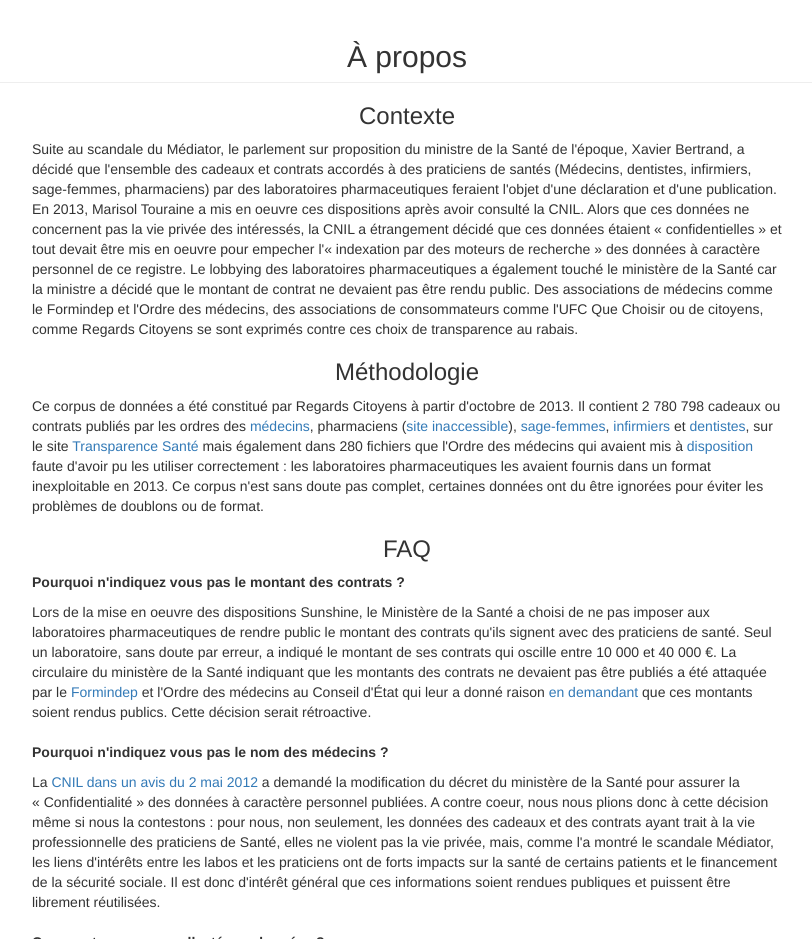
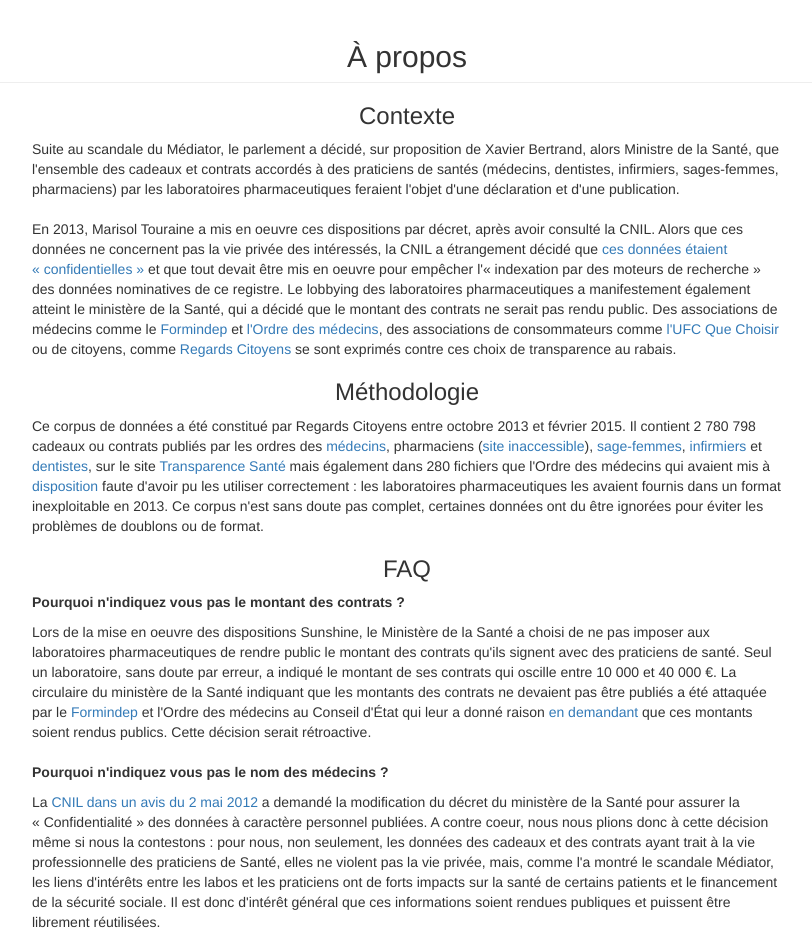
Before and after one commit to regardscitoyens/sunshine-data, a plain HTML site: page app/index.html in a window 1280 px wide. Shown: the part 2840-3779 px from the top of the page, without its empty margins (233-1045 px from the left). Drawn offline with Linux system fonts and the light colour scheme; no server answers.

Commit message:
methodo + links

```diff
--- a/app/index.html
+++ b/app/index.html
@@ -195,9 +195,10 @@
         <div class="row">
             <div class="col-sm-offset-2 col-sm-8">
 	      <h3>Contexte</h3>
-      <p>Suite au scandale du Médiator, le parlement sur proposition du ministre de la Santé de l'époque, Xavier Bertrand, a décidé que l'ensemble des cadeaux et contrats accordés à des praticiens de santés (Médecins, dentistes, infirmiers, sage-femmes, pharmaciens) par des laboratoires pharmaceutiques feraient l'objet d'une déclaration et d'une publication. En 2013, Marisol Touraine a mis en oeuvre ces dispositions après avoir consulté la CNIL. Alors que ces données ne concernent pas la vie privée des intéressés, la CNIL a étrangement décidé que ces données étaient «&nbsp;confidentielles&nbsp;» et tout devait être mis en oeuvre pour empecher l'«&nbsp;indexation par des moteurs de recherche&nbsp;» des données à caractère personnel de ce registre.  Le lobbying des laboratoires pharmaceutiques a également touché le ministère de la Santé car la ministre a décidé que le montant de contrat ne devaient pas être rendu public. Des associations de médecins comme le Formindep et l'Ordre des médecins, des associations de consommateurs comme l'UFC Que Choisir ou de citoyens, comme Regards Citoyens se sont exprimés contre ces choix de transparence au rabais.</p>
-                <h3>Méthodologie</h3>
-      <p>Ce corpus de données a été constitué par Regards Citoyens à partir d'octobre de 2013. Il contient 2&nbsp;780&nbsp;798 cadeaux ou contrats publiés par les ordres des <a href="http://www.sunshine-act.ordre.medecin.fr/">médecins</a>, pharmaciens (<a href="http://transparence.ordre.pharmacien.fr/">site inaccessible</a>), <a href="http://sunshine.ordre-sages-femmes.fr/">sage-femmes</a>, <a href="http://transparence-infirmier.cnoi.fr/">infirmiers</a> et <a href="http://www.ordre-chirurgiens-dentistes.fr/chirurgiens-dentistes/transparence-liens-entrepriseschirurgiens-dentistes.html">dentistes</a>, sur le site <a href="https://www.transparence.sante.gouv.fr/">Transparence Santé</a> mais également dans 280 fichiers que l'Ordre des médecins qui avaient mis à <a href="http://www.sunshine-act.ordre.medecin.fr/liste_donnees_non_exploitable">disposition</a> faute d'avoir pu les utiliser correctement&nbsp;: les laboratoires pharmaceutiques les avaient fournis dans un format inexploitable en 2013. Ce corpus n'est sans doute pas complet, certaines données ont du être ignorées pour éviter les problèmes de doublons ou de format.</p>
+      <p>Suite au scandale du Médiator, le parlement a décidé, sur proposition de Xavier Bertrand, alors Ministre de la Santé, que l'ensemble des cadeaux et contrats accordés à des praticiens de santés (médecins, dentistes, infirmiers, sages-femmes, pharmaciens) par les laboratoires pharmaceutiques feraient l'objet d'une déclaration et d'une publication.</p>
+      <p>En 2013, Marisol Touraine a mis en oeuvre ces dispositions par décret, après avoir consulté la CNIL. Alors que ces données ne concernent pas la vie privée des intéressés, la CNIL a étrangement décidé que <a href="http://www.regardscitoyens.org/wp-content/uploads/2013/06/CNIL-D2012-125_Declaration-publique-dinterets_VS.pdf">ces données étaient «&nbsp;confidentielles&nbsp;»</a> et que tout devait être mis en oeuvre pour empêcher l'«&nbsp;indexation par des moteurs de recherche&nbsp;» des données nominatives de ce registre. Le lobbying des laboratoires pharmaceutiques a manifestement également atteint le ministère de la Santé, qui a décidé que le montant des contrats ne serait pas rendu public. Des associations de médecins comme le <a href="http://www.formindep.org/Requete-en-annulation-des-decrets.html">Formindep</a> et <a href="http://www.conseil-national.medecin.fr/article/independance-professionnelle-des-medecins-%E2%80%93-declaration-d%E2%80%99interets-%C2%AB-sunshine-act-%C2%BB-la-francaise-1076">l'Ordre des médecins</a>, des associations de consommateurs comme <a href="http://www.quechoisir.org/sante-bien-etre/maladie-medecine/medicament/actualite-medicaments-traitement-de-choc">l'UFC Que Choisir</a> ou de citoyens, comme <a href="http://www.regardscitoyens.org/lavis-de-la-cnil-qui-demande-la-confidentialite-des-declarations-publiques-dinterets/">Regards Citoyens</a> se sont exprimés contre ces choix de transparence au rabais.</p>
+          <h3>Méthodologie</h3>
+      <p>Ce corpus de données a été constitué par Regards Citoyens entre octobre 2013 et février 2015. Il contient 2&nbsp;780&nbsp;798 cadeaux ou contrats publiés par les ordres des <a href="http://www.sunshine-act.ordre.medecin.fr/">médecins</a>, pharmaciens (<a href="http://transparence.ordre.pharmacien.fr/">site inaccessible</a>), <a href="http://sunshine.ordre-sages-femmes.fr/">sage-femmes</a>, <a href="http://transparence-infirmier.cnoi.fr/">infirmiers</a> et <a href="http://www.ordre-chirurgiens-dentistes.fr/chirurgiens-dentistes/transparence-liens-entrepriseschirurgiens-dentistes.html">dentistes</a>, sur le site <a href="https://www.transparence.sante.gouv.fr/">Transparence Santé</a> mais également dans 280 fichiers que l'Ordre des médecins qui avaient mis à <a href="http://www.sunshine-act.ordre.medecin.fr/liste_donnees_non_exploitable">disposition</a> faute d'avoir pu les utiliser correctement&nbsp;: les laboratoires pharmaceutiques les avaient fournis dans un format inexploitable en 2013. Ce corpus n'est sans doute pas complet, certaines données ont du être ignorées pour éviter les problèmes de doublons ou de format.</p>
                 <h3>FAQ</h3>
       <p class="faq"><strong>Pourquoi n'indiquez vous pas le montant des contrats ?</strong></p>
       <p>Lors de la mise en oeuvre des dispositions Sunshine, le Ministère de la Santé a choisi de ne pas imposer aux laboratoires pharmaceutiques de rendre public le montant des contrats qu'ils signent avec des praticiens de santé. Seul un laboratoire, sans doute par erreur, a indiqué le montant de ses contrats qui oscille entre 10&nbsp;000 et 40&nbsp;000 €. La circulaire du ministère de la Santé indiquant que les montants des contrats ne devaient pas être publiés a été attaquée par le <a href="http://www.formindep.org/">Formindep</a> et l'Ordre des médecins au Conseil d'État qui leur a donné raison <a href="http://arianeinternet.conseil-etat.fr/arianeinternet/getdoc.asp?id=203469&fonds=DCE&item=1">en demandant</a> que ces montants soient rendus publics. Cette décision serait rétroactive.</p>
```
